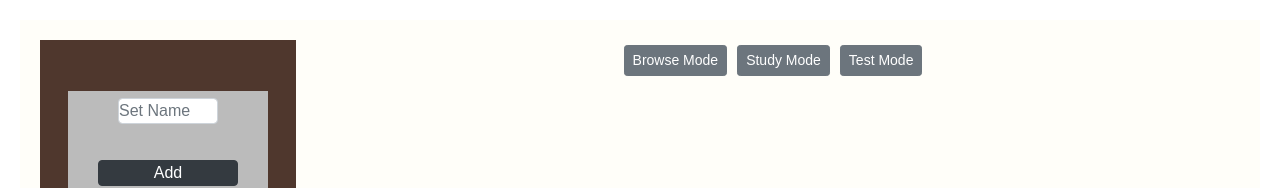
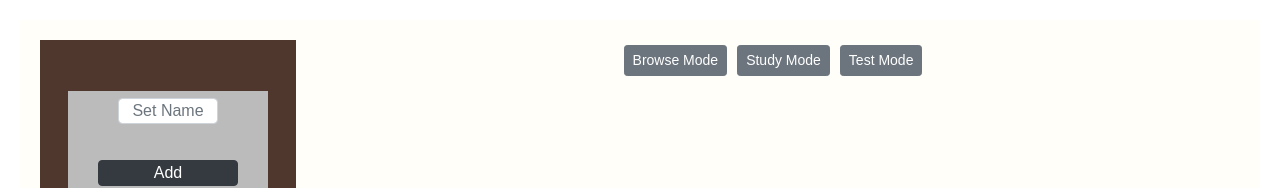
Before and after one commit to yyjoycewoo/VocabMaster, a React (Create React App) app: page / in a window 1280 px wide. Shown: the top 188 px of the page. Built offline with nearby package versions, Linux system fonts and the light colour scheme.

Commit message:
Align centre input box text

```diff
--- a/src/styles/index.css
+++ b/src/styles/index.css
@@ -53,7 +53,6 @@ span {
 .newCard {
   border: 2px solid #000;
   background: #bbbbbb;
-  text-align: center;
   padding: 0px;
 
   display: flex;           /* establish flex container */
@@ -65,6 +64,6 @@ span {
 .newCard * {
   margin: auto;
   padding: 0px;
-
   width: 70%;
+  text-align: center;
  }
```
